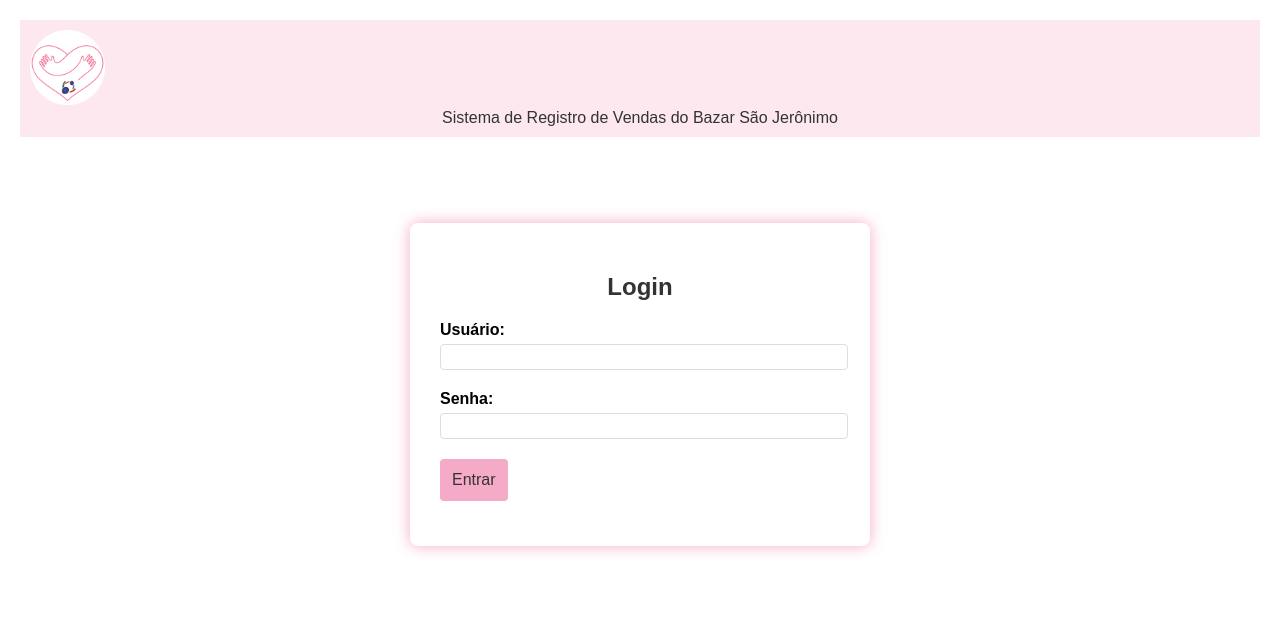
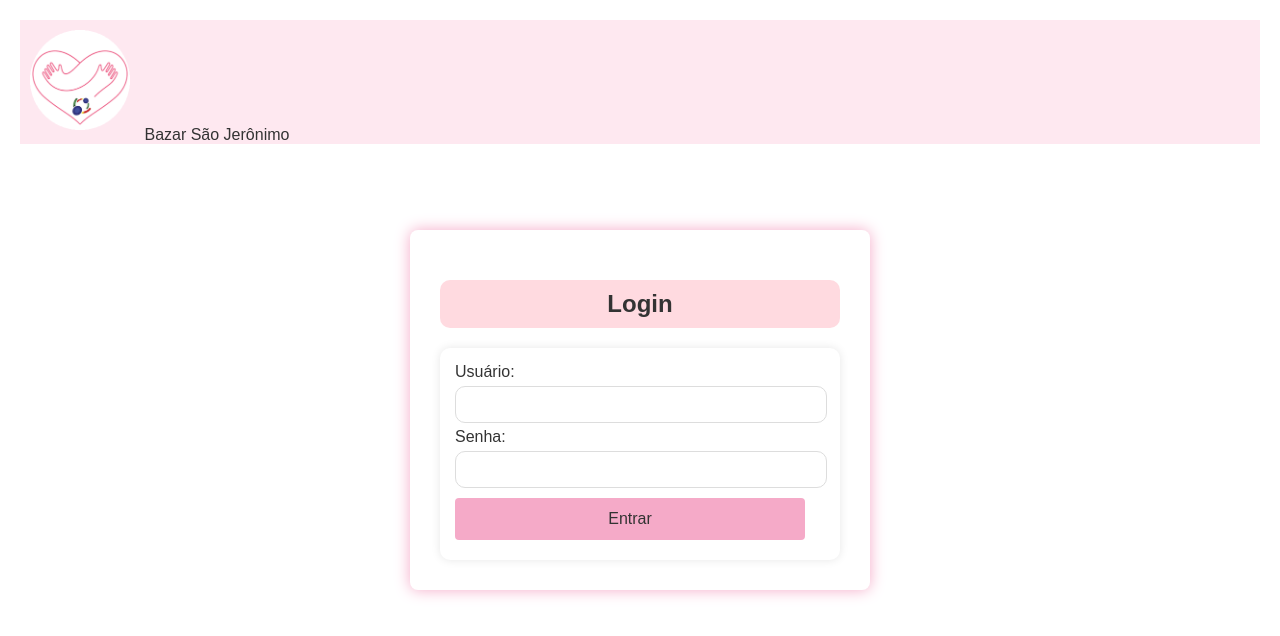
Before and after one commit to nicolasfernandes0/SistemaBazar, a plain HTML site: page public/docs/index.html in a window 1280 px wide. Drawn offline with Linux system fonts and the light colour scheme.

Commit message:
updatepromocoes

```diff
--- a/public/CSS/styles.css
+++ b/public/CSS/styles.css
@@ -157,3 +157,21 @@
 font-family: monospace;
 word-break: break-word;
 }
+/*config da pagina index*/
+.login-container {
+            max-width: 400px;
+            margin: 50px auto;
+            padding: 30px;
+            background: white;
+            border-radius: 8px;
+            box-shadow: 0 0 15px #F5AAC8;
+        }
+        h2 { text-align: center; color: #333; }
+        button {
+
+            color: #333;
+            padding: 12px;
+            border: none;
+            border-radius: 4px;
+            font-size: 16px;
+            cursor: pointer;         }
--- a/public/docs/index.html
+++ b/public/docs/index.html
@@ -5,48 +5,19 @@
     <script src="https://www.gstatic.com/firebasejs/9.6.0/firebase-app-compat.js"></script>
     <script src="https://www.gstatic.com/firebasejs/9.6.0/firebase-auth-compat.js"></script>
     <link rel="shortcut icon" href="imagens/logo.png" type="logo/png">
+    <link rel="stylesheet" href="/public/CSS/styles.css">
     <style>
         body { font-family: Arial, sans-serif; margin: 0; padding: 20px; background-color: white; }
-        .login-container {
-            max-width: 400px;
-            margin: 50px auto;
-            padding: 30px;
-            background: white;
-            border-radius: 8px;
-            box-shadow: 0 0 15px #F5AAC8;
-        }
-        h2 { text-align: center; color: #333; }
-        .form-group { margin-bottom: 20px; }
-        label { display: block; margin-bottom: 5px; font-weight: bold; }
-        input {
-            width: 100%;
-            padding: 3px;
-            border: 1px solid #ddd;
-            border-radius: 4px;
-            font-size: 16px;
-        }
-        button {
-            background-color: #F5AAC8;
-            color: #333;
-            padding: 12px;
-            border: none;
-            border-radius: 4px;
-            font-size: 16px;
-            cursor: pointer;
-            transition: background-color 0.3s;
-        }
-        button:hover { background-color: #F2C2CF; }
-        #message { margin-top: 15px; text-align: center; }
     </style>
 </head>
-<body>
-    <nav class="navbar navbar-expand-lg" style="background-color: #fee8f0;" width: 100%;>
-  <div class="container-fluid d-flex justify-content-center align-items-center" style="gap: 15px; padding: 10px;">
-    <img src="/public/docs/imagens/logo.png" alt="logo" width="75">
-    <span class="navbar-brand mb-0 h1" style="color: #333;"><center>Sistema de Registro de Vendas do Bazar São Jerônimo</center></span>
-  </div>
-</nav>
-
+    <body><!-- Navbar -->
+    <nav class="navbar navbar-expand-lg" style="background-color: #fee8f0;">
+        <div class="container-fluid">
+            <img src="/public/docs/imagens/logo.png" alt="logo" style="margin:10px;" width="100">
+            <a class="navbar-brand"  style="color: #333;">Bazar São Jerônimo</a>
+             <!--cobre toda largura da tela-->
+        </div>
+    </nav>
     <br><br>
     <div class="login-container">
         <h2>Login</h2>
```
Also changed, not shown: public/docs/promocoes.html (+12 -5 lines).
